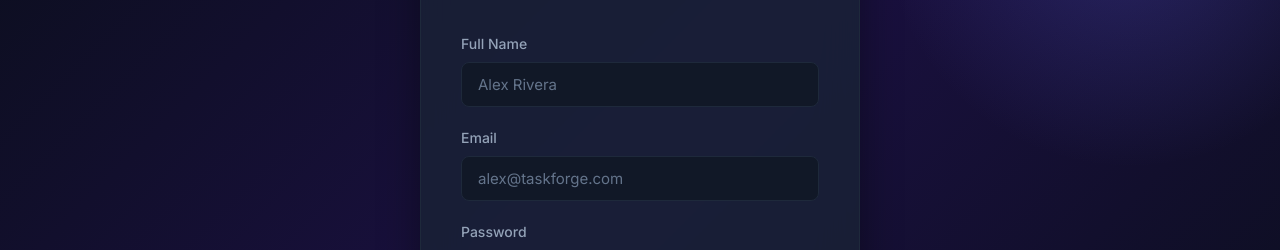
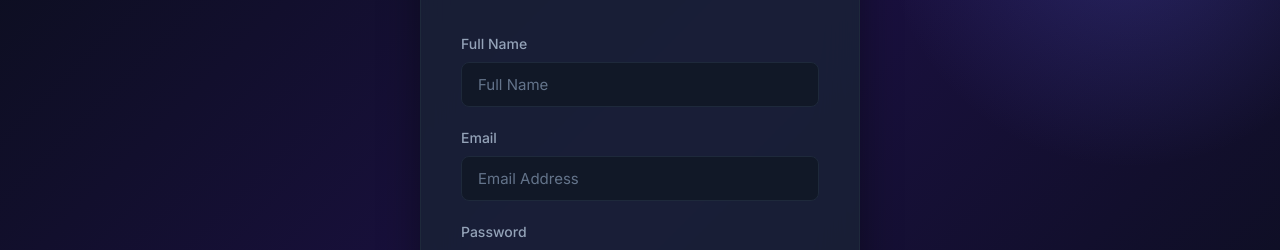
Before and after one commit to Nitin-sounkaria/taskforge, a React (Vite) app in the folder client/: page /signup in a window 1280 px wide. Shown: the part 230-480 px from the top of the page. Built offline with nearby package versions, Linux system fonts and the light colour scheme; the HTML template or start-up script is replaced by a standard one.

Commit message:
style: simplify placeholders to 'Full Name' and 'Email Address'

```diff
--- a/client/src/pages/LoginPage.jsx
+++ b/client/src/pages/LoginPage.jsx
@@ -47,7 +47,7 @@ export default function LoginPage() {
           <div className="form-group">
             <label htmlFor="login-email">Email</label>
             <input id="login-email" name="email" type="email" className={`form-input${errors.email ? ' error' : ''}`}
-              placeholder="alex@taskforge.com" value={form.email}
+              placeholder="Email Address" value={form.email}
               onChange={(e) => setForm({ ...form, email: e.target.value })} />
             {errors.email && <div className="form-error">{errors.email}</div>}
           </div>
--- a/client/src/pages/SignupPage.jsx
+++ b/client/src/pages/SignupPage.jsx
@@ -50,14 +50,14 @@ export default function SignupPage() {
           <div className="form-group">
             <label htmlFor="signup-name">Full Name</label>
             <input id="signup-name" name="name" type="text" className={`form-input${errors.name ? ' error' : ''}`}
-              placeholder="Alex Rivera" value={form.name}
+              placeholder="Full Name" value={form.name}
               onChange={(e) => setForm({ ...form, name: e.target.value })} />
             {errors.name && <div className="form-error">{errors.name}</div>}
           </div>
           <div className="form-group">
             <label htmlFor="signup-email">Email</label>
             <input id="signup-email" name="email" type="email" className={`form-input${errors.email ? ' error' : ''}`}
-              placeholder="alex@taskforge.com" value={form.email}
+              placeholder="Email Address" value={form.email}
               onChange={(e) => setForm({ ...form, email: e.target.value })} />
             {errors.email && <div className="form-error">{errors.email}</div>}
           </div>
```
